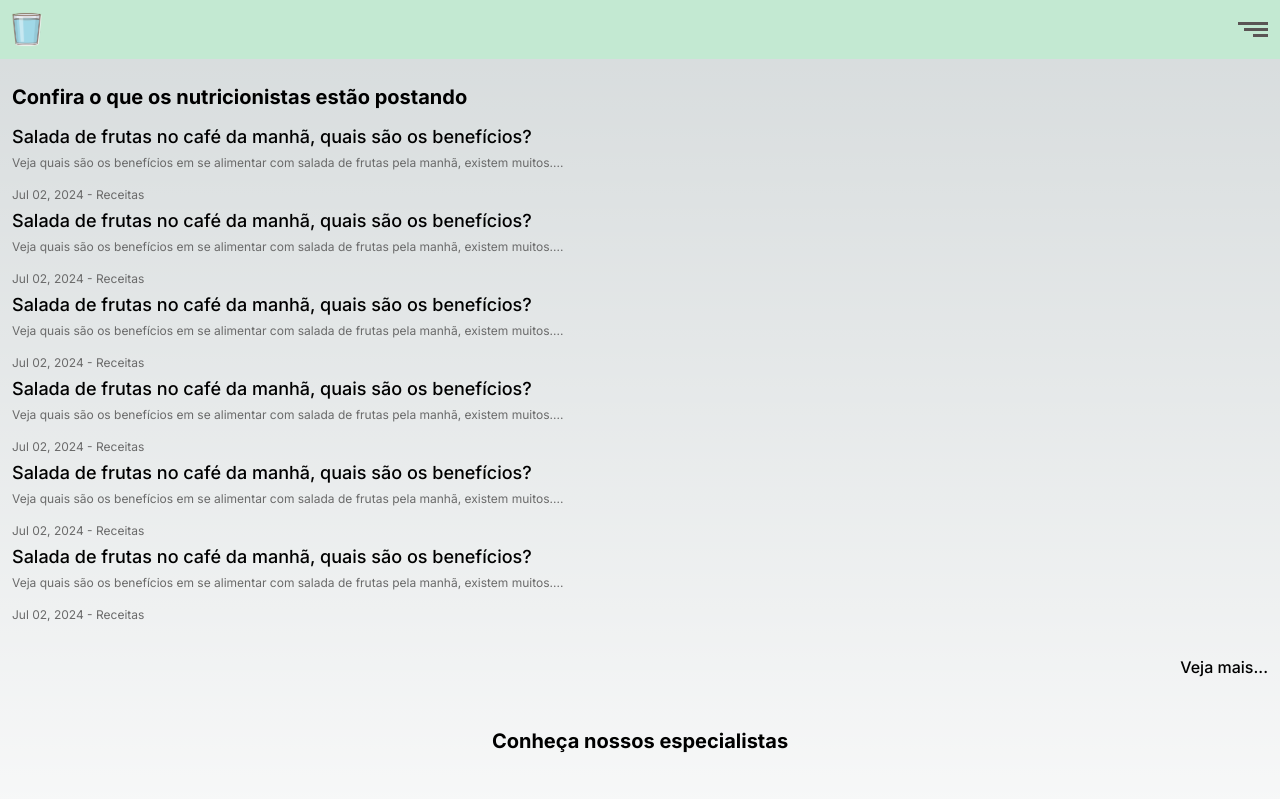
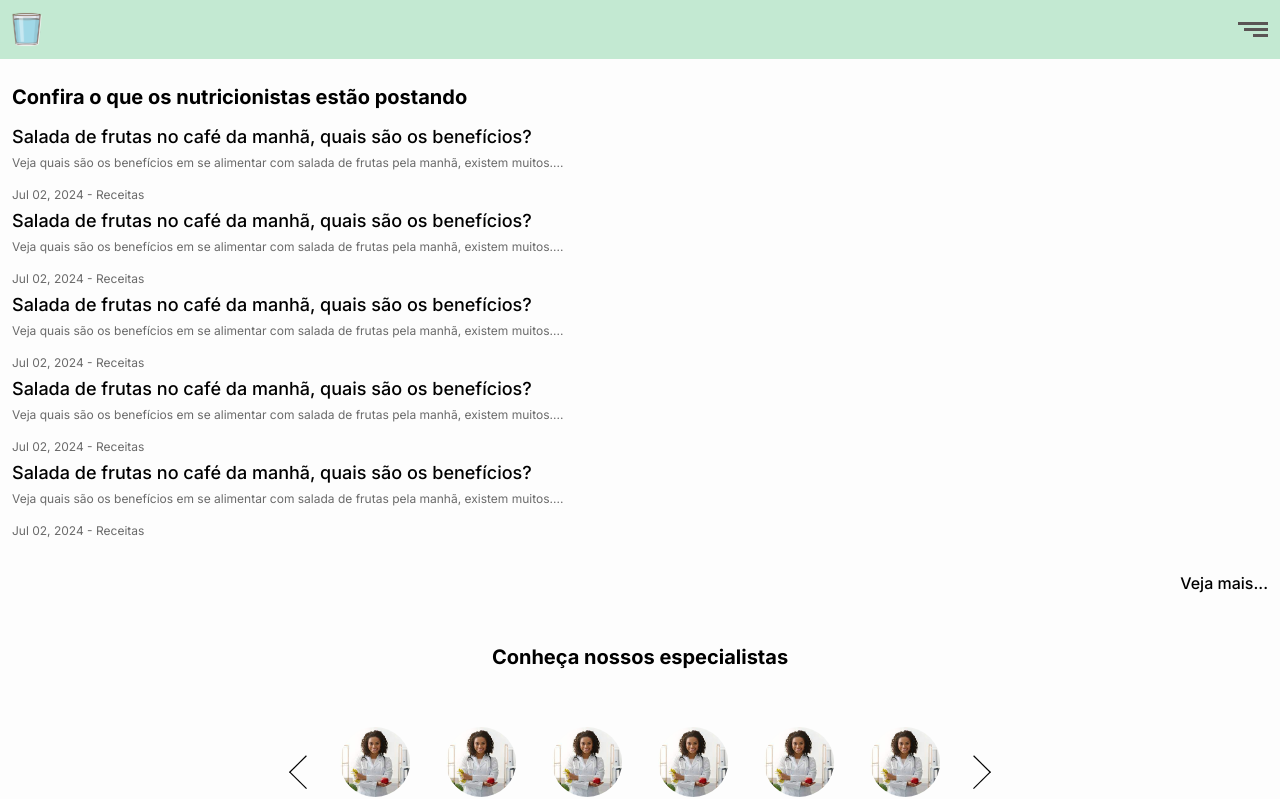
Before and after one commit to wrspada02/jornada-saudavel, a Next.js app: page / in a window 1280 px wide. Shown: the top 799 px of the page. Built offline with nearby package versions, Linux system fonts and the light colour scheme.

Commit message:
chore: adjust html post card structure and some styles

```diff
--- a/src/app/page.tsx
+++ b/src/app/page.tsx
@@ -7,16 +7,25 @@ export default function Home() {
   return (
     <>
       <Header />
-      <main className="px-3 py-6">
+      <main className="px-3 py-6 bg-[#FDFDFD]">
         <section>
           <h1 className="text-xl font-bold">Confira o que os nutricionistas estão postando</h1>
           <ul className="py-3">
-            <PostCard />
-            <PostCard />
-            <PostCard />
-            <PostCard />
-            <PostCard />
-            <PostCard />
+            <li>
+              <PostCard />
+            </li>
+            <li>
+              <PostCard />
+            </li>
+            <li>
+              <PostCard />
+            </li>
+            <li>
+              <PostCard />
+            </li>
+            <li>
+              <PostCard />
+            </li>
           </ul>
           <footer className="text-base font-medium text-right my-4">Veja mais...</footer>
         </section>
--- a/src/components/PostCard.tsx
+++ b/src/components/PostCard.tsx
@@ -1,11 +1,11 @@
 export function PostCard() {
     return (
-        <li>
+        <div>
             <h2 className="text-lg font-medium">Salada de frutas no café da manhã, quais são os benefícios?</h2>
             <article className="py-1 text-xs text-[#6A6A6A]">
                 <p>Veja quais são os benefícios em se alimentar com salada de frutas pela manhã, existem muitos....</p>
                 <p className="pt-4">Jul 02, 2024 - Receitas</p>
             </article>
-        </li>
+        </div>
     );
 }
```
